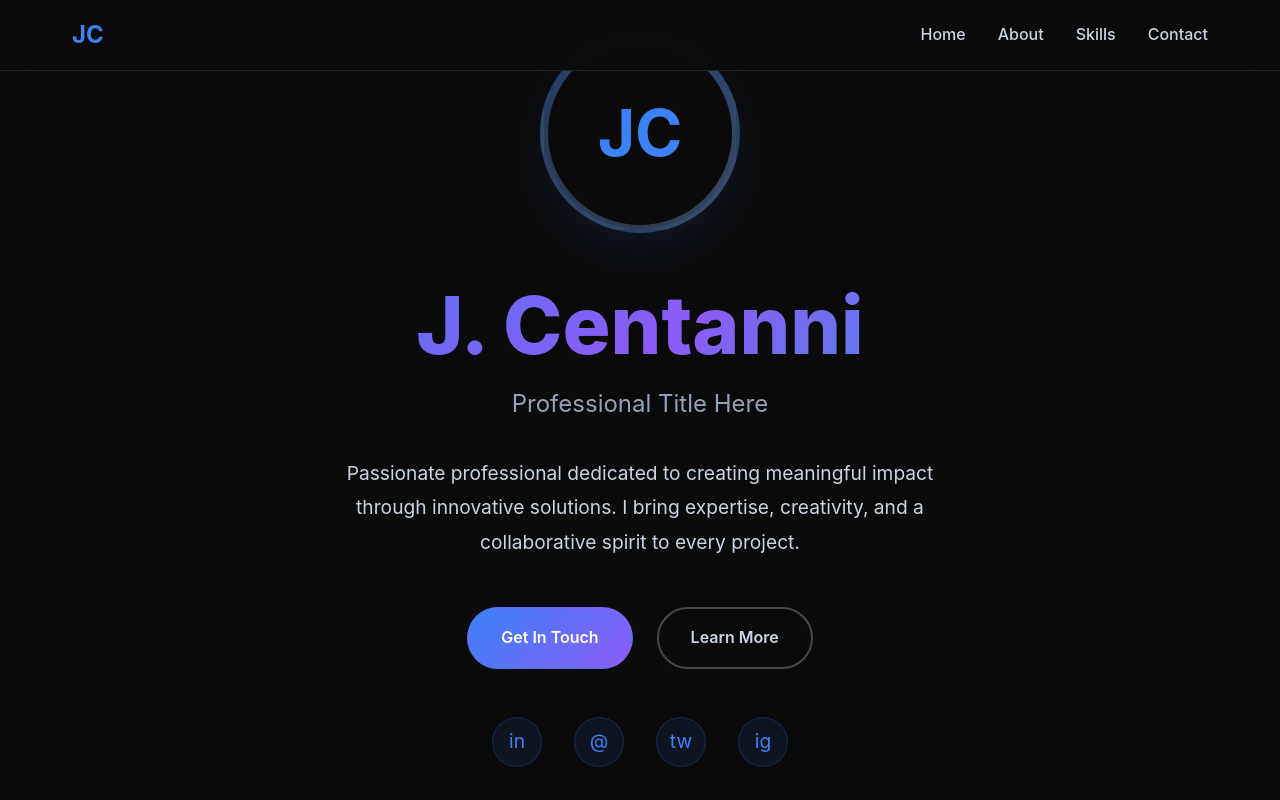
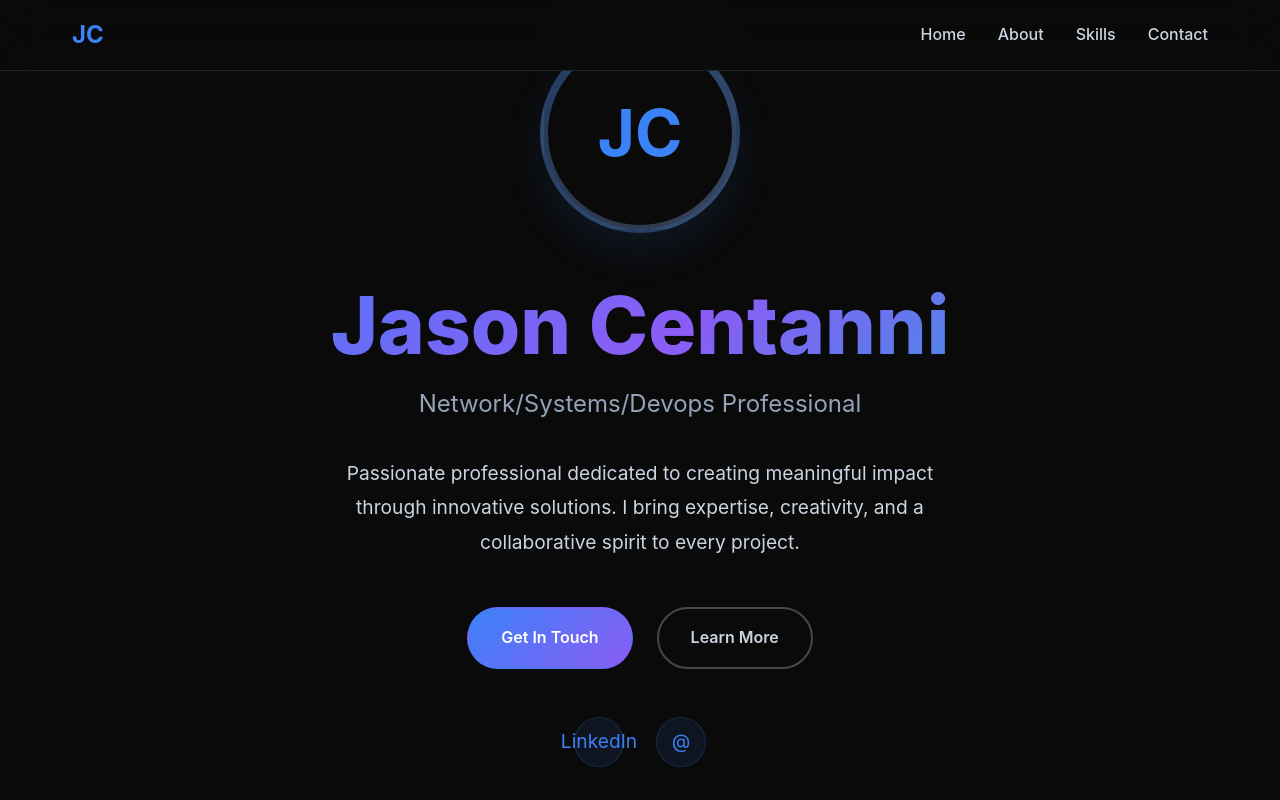
Before and after one commit to jpcentanni/bio-page, a plain HTML site: page index.html in a window 1280 px wide. Shown: the top 800 px of the page. Drawn offline with Linux system fonts and the light colour scheme.

Commit message:
Updated name and social Media

```diff
--- a/index.html
+++ b/index.html
@@ -3,7 +3,7 @@
 <head>
     <meta charset="UTF-8">
     <meta name="viewport" content="width=device-width, initial-scale=1.0">
-    <title>J. Centanni</title>
+    <title>Jason Centanni</title>
     <style>
         * {
             margin: 0;
@@ -442,8 +442,8 @@
                 </div>
             </div>
 
-            <h1 class="main-title">J. Centanni</h1>
-            <p class="subtitle">Professional Title Here</p>
+            <h1 class="main-title">Jason Centanni</h1>
+            <p class="subtitle">Network/Systems/Devops Professional</p>
             <p class="bio-text">
                 Passionate professional dedicated to creating meaningful impact through innovative solutions.
                 I bring expertise, creativity, and a collaborative spirit to every project.
@@ -455,10 +455,10 @@
             </div>
 
             <div class="social-links">
-                <a href="https://linkedin.com/in/jcentanni" class="social-link">in</a>
-                <a href="mailto:hello@example.com" class="social-link">@</a>
-                <a href="#" class="social-link">tw</a>
-                <a href="#" class="social-link">ig</a>
+                <a href="https://linkedin.com/in/jcentanni" class="social-link">LinkedIn</a>
+                <a href="mailto:jpcentanni@gmail.com" class="social-link">@</a>
+                <!--- <a href="#" class="social-link">X</a> -->
+                <!-- <a href="#" class="social-link">ig</a> -->
             </div>
         </div>
     </section>
```
